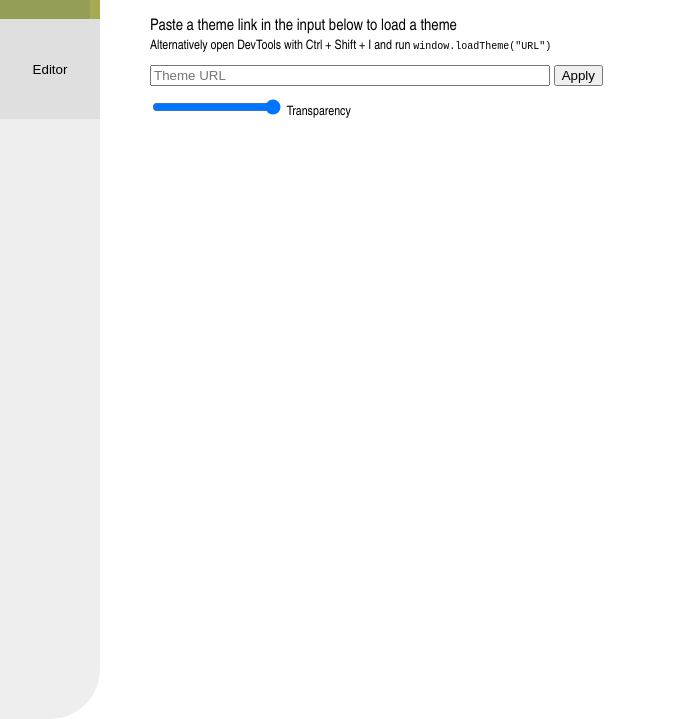
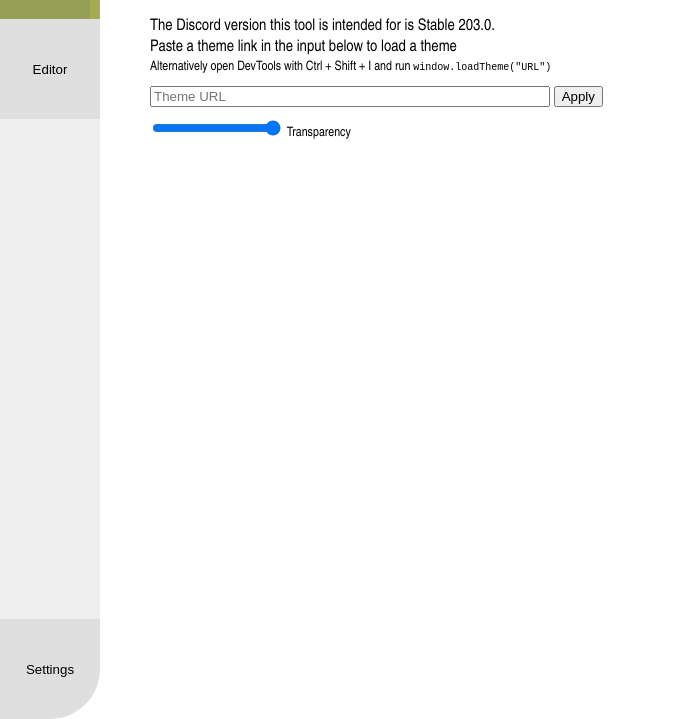
Before and after one commit to fres621/vd-theme-node, a website built with webpack: page static/index.html in a window 1280 px wide. Shown: the part 81-800 px from the top of the page, without its empty margins (0-674 px from the left). Built offline with nearby package versions, Linux system fonts and the light colour scheme; no server answers.

Commit message:
shgdkhjgkjhg

```diff
--- a/static/css/styles.css
+++ b/static/css/styles.css
@@ -43,14 +43,19 @@
 #nav {
     display: flex;
     flex-direction: column;
+    justify-content: space-between;
     background-color: #80808022;
     width: 100px;
     margin-right: 50px;
     border-radius: 0px 50px 50px 0px;
 }
 
-#nav :first-child {
+#nav_top :first-child {
     border-radius: 0px 50px 0px 0px;
+}
+
+#nav_bottom :last-child {
+    border-radius: 0px 0px 50px 0px;
 }
 
 .tab_content {
--- a/static/index.html
+++ b/static/index.html
@@ -20,11 +20,17 @@
         <main>
             <div id="main_left">
                 <div id="nav">
-                    <button class="tab selected" data-name="info">main</button>
-                    <button class="tab" data-name="editor">Editor</button>
+                    <div id="nav_top">
+                        <button class="tab selected" data-name="info">main</button>
+                        <button class="tab" data-name="editor">Editor</button>
+                    </div>
+                    <div id="nav_bottom">
+                        <button class="tab" data-name="settings">Settings</button>
+                    </div>
                 </div>
                 <div class="tab_content selected" data-name="info">
                     <h1>Welcome to Vendetta Theme Preview</h1>
+                    <p>The Discord version this tool is intended for is Stable 203.0.</p>
                     <p>Paste a theme link in the input below to load a theme</p>
                     <p class="smol">Alternatively open DevTools with Ctrl + Shift + I and run <code>window.loadTheme("URL")</code></p>
                     <div id="theme_container">
@@ -43,6 +49,10 @@
                     <h1>Theme editor</h1>
                     <p>:3</p>
                 </div>
+                <div class="tab_content" data-name="settings">
+                    <h1>Settings</h1>
+                    <p>Nothing here! (Yet)</p>
+                </div>
             </div>
             <div id="canvas_container"></div>
         </main>
```
